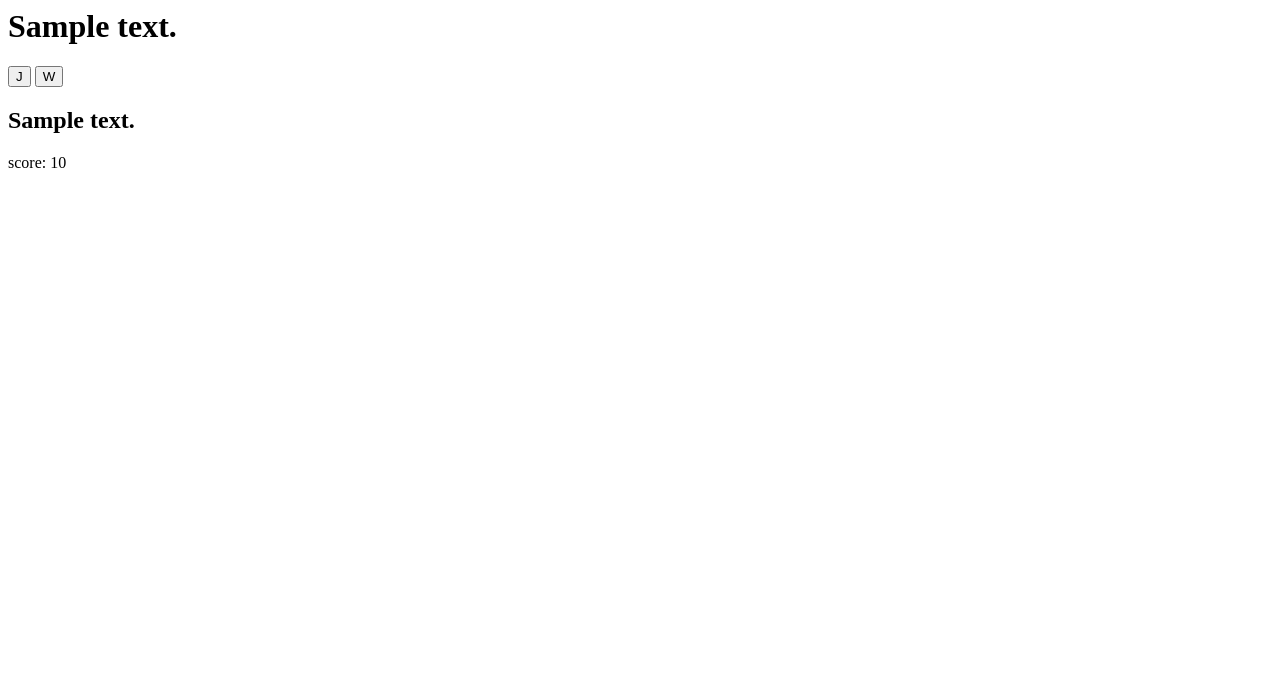
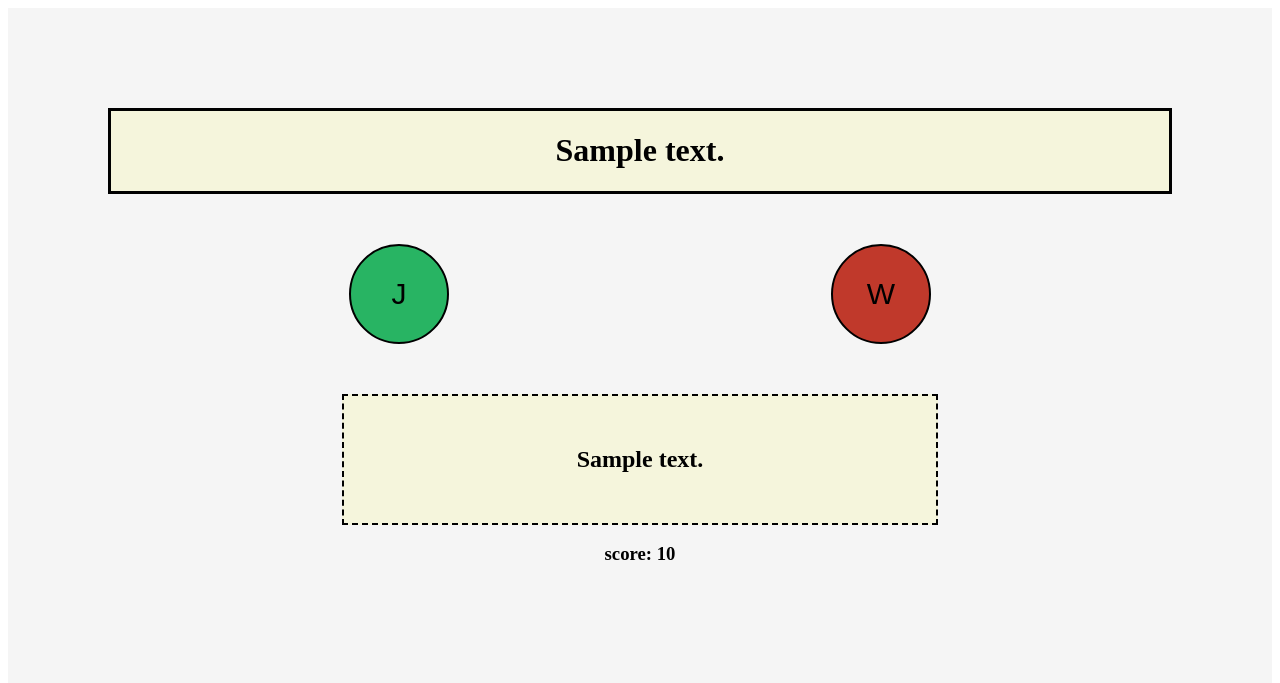
Before and after one commit to jhorowitz16/ParsingTest, a Python web app: template flask_hello/app/templates/index.html in a window 1280 px wide. Shown: the top 683 px of the page. Run offline with Jinja, Linux system fonts and the light colour scheme; the template is opened without the code that fills it: most values are stand-ins (such as "Sample title", 1, 10 or a date in 2020).

Commit message:
add css and starting to style

```diff
--- a/flask_hello/app/static/home.css
+++ b/flask_hello/app/static/home.css
@@ -1,3 +1,44 @@
-button {
+.button {
+  display:block;
+  width:100px;
+  height:100px;
+  font-size: 30px;
+  border: 2px solid black;
+  border-radius: 50%;
+}
+
+.button--green {
+  background-color: #28B463;
+}
+
+.button--red {
+  background-color: #C0392B;
+}
+
+.dashboard {
+  background: #f5f5f5;
   padding: 100px;
+  text-align: center;
 }
+
+.dashboard__message {
+  border: 3px solid black;
+  background: beige;
+}
+
+.dashboard__buttons {
+  flex-direction: row;
+  display: flex;
+  justify-content: space-around;
+  padding: 50px;
+}
+
+.dashboards__answer {
+  background: beige;
+  width: 50%;
+  margin: 0 auto;
+  padding: 30px;
+  white-space: initial;
+  border: 2px dashed black;
+  text-align: center;
+}
--- a/flask_hello/app/templates/index.html
+++ b/flask_hello/app/templates/index.html
@@ -1,6 +1,6 @@
 <html>
     <head>
-        <link href="{{ url_for('static', filename='home.css') }}" />
+        <link rel="stylesheet" href="{{ url_for('static', filename='home.css') }}" />
 
         {% if title %}
         <title>{{ title }}</title>
@@ -9,20 +9,27 @@
         {% endif %}
     </head>
     <body>
-        {% if data %}
-        <h1>{{ data.message }}</h1>
-        {% else %}
-        <h1>no message</h1>
-        {% endif %}
-
-        <button>J</button>
-        <button>W</button>
-
-        <h2>{{ data.answer }}</h2>
-
-        <div>
-          score: {{ score }}
+      <div class="dashboard">
+        <div class="dashboard__message">
+          {% if data %}
+          <h1>{{ data.message }}</h1>
+          {% else %}
+          <h1>no message</h1>
+          {% endif %}
         </div>
 
+        <div class="dashboard__buttons">
+          <button class="button button--green">J</button>
+          <button class="button button--red">W</button>
+        </div>
+
+        <div class="dashboards__answer">
+          <h2>{{ data.answer }}</h2>
+        </div>
+
+        <div class="dashboards__score">
+          <h3>score: {{ score }}</h3>
+        </div>
+      </div>
     </body>
 </html>
```
